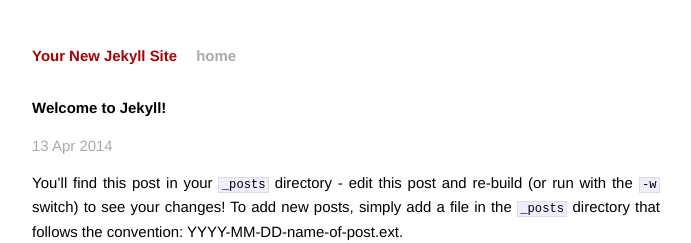
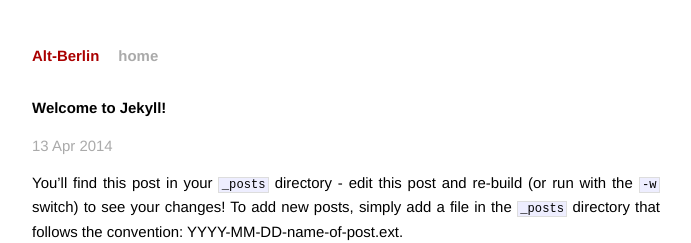
Before and after one commit to Alt-Berlin/altberlin-web, a Jekyll site: the page built from _posts/2014-04-13-welcome-to-jekyll.markdown, in a window 1280 px wide. Shown: the top 243 px of the page, without its empty margins (294-985 px from the left). Built offline with Jekyll 4.4.1, drawn with Linux system fonts in a browser that asks for light colours; Markdown is read by kramdown in place of the engine named in the settings.

Commit message:
Update _config.yml

```diff
--- a/_config.yml
+++ b/_config.yml
@@ -1,3 +1,3 @@
-name: Your New Jekyll Site
+name: Alt-Berlin
 markdown: redcarpet
 pygments: true
```
